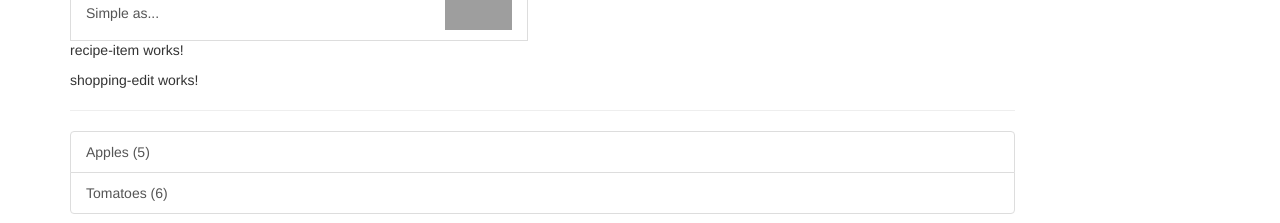
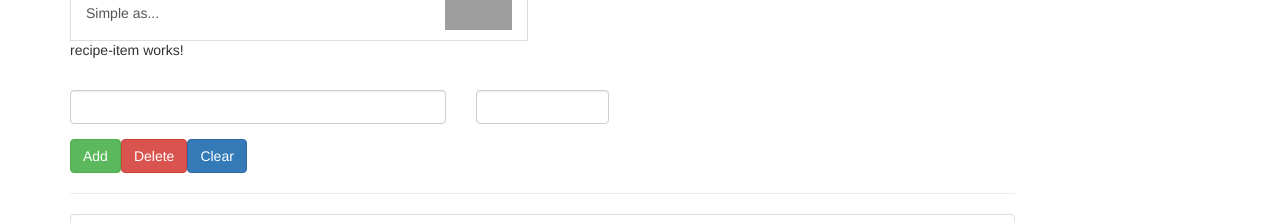
Before and after one commit to damiansk/Angular4Basics, an Angular app: page / in a window 1280 px wide. Shown: the part 390-613 px from the top of the page. Built offline with nearby package versions, Linux system fonts and the light colour scheme; grey boxes are pictures that could not be loaded.

Commit message:
Updated shopping edit component

```diff
--- a/src/app/shopping-list/shopping-edit/shopping-edit.component.html
+++ b/src/app/shopping-list/shopping-edit/shopping-edit.component.html
@@ -1,3 +1,23 @@
-<p>
-  shopping-edit works!
-</p>
+<div class="row">
+  <div class="col-xs-12">
+    <form>
+      <div class="row">
+        <div class="col-sm-5 form-group">
+          <label for="name"></label>
+          <input type="text" id="name" class="form-control">
+        </div>
+        <div class="col-sm-2 form-group">
+          <label for="amount"></label>
+          <input type="number" id="amount" class="form-control">
+        </div>
+      </div>
+      <div class="row">
+        <div class="col-xs-12">
+          <button class="btn btn-success">Add</button>
+          <button class="btn btn-danger">Delete</button>
+          <button class="btn btn-primary">Clear</button>
+        </div>
+      </div>
+    </form>
+  </div>
+</div>
```
